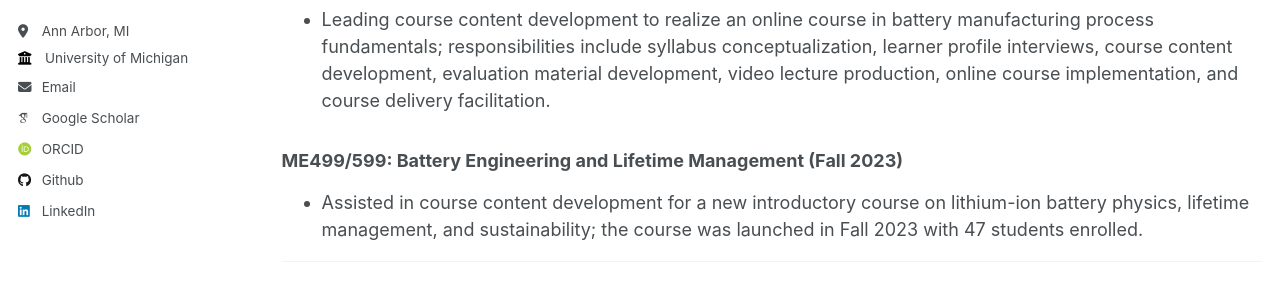
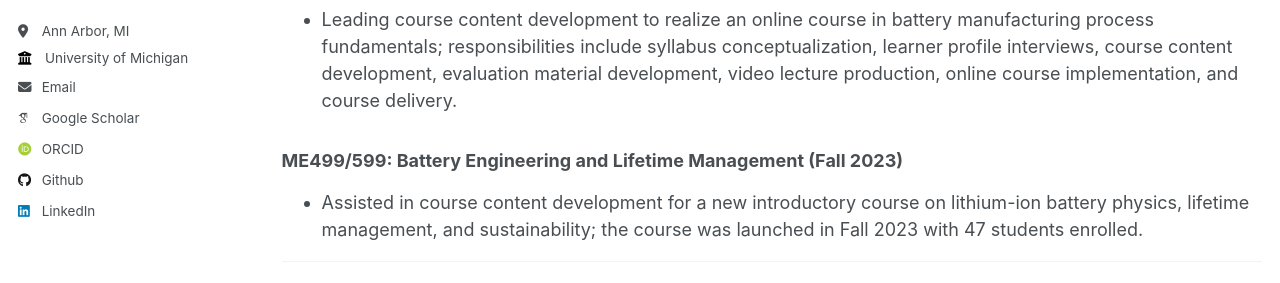
Before and after one commit to wengandrew/wengandrew.github.io, a Jekyll site: the page built from _pages/teaching.md, in a window 1280 px wide and 900 px high. Shown: the part 394-677 px from the top of the window. Built offline with Jekyll 4.4.1, drawn with Linux system fonts in a browser that asks for light colours; some web fonts are replaced.

Commit message:
Update teaching.md

```diff
--- a/_pages/teaching.md
+++ b/_pages/teaching.md
@@ -13,7 +13,7 @@ author_profile: true
 I am actively developing university-level coursework on the topics of battery engineering and battery manufacturing process fundamentals. I have also served as a Graduate Student Instructor (GSI), guest lecturer, and workshop developer at multiple venues over the past four years.
 
 ### Battery Manufacturing Process Fundamentals (**Fall 2024**)
-- Leading course content development to realize an online course in battery manufacturing process fundamentals; responsibilities include syllabus conceptualization, learner profile interviews, course content development, evaluation material development, video lecture production, online course implementation, and course delivery facilitation.
+- Leading course content development to realize an online course in battery manufacturing process fundamentals; responsibilities include syllabus conceptualization, learner profile interviews, course content development, evaluation material development, video lecture production, online course implementation, and course delivery.
 
 ### ME499/599: Battery Engineering and Lifetime Management (**Fall 2023**)
 - Assisted in course content development for a new introductory course on lithium-ion battery physics, lifetime management, and sustainability; the course was launched in Fall 2023 with 47 students enrolled.
```
